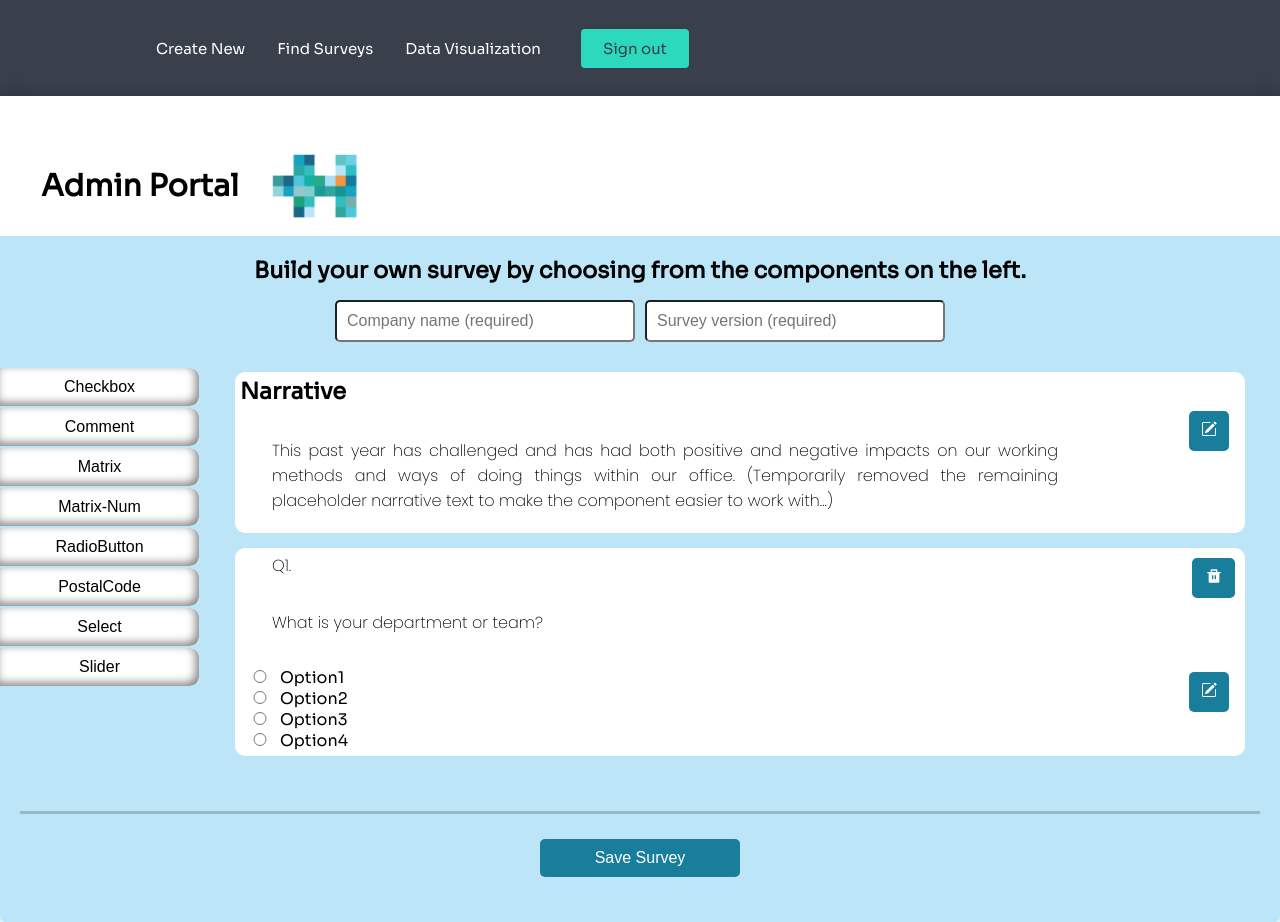
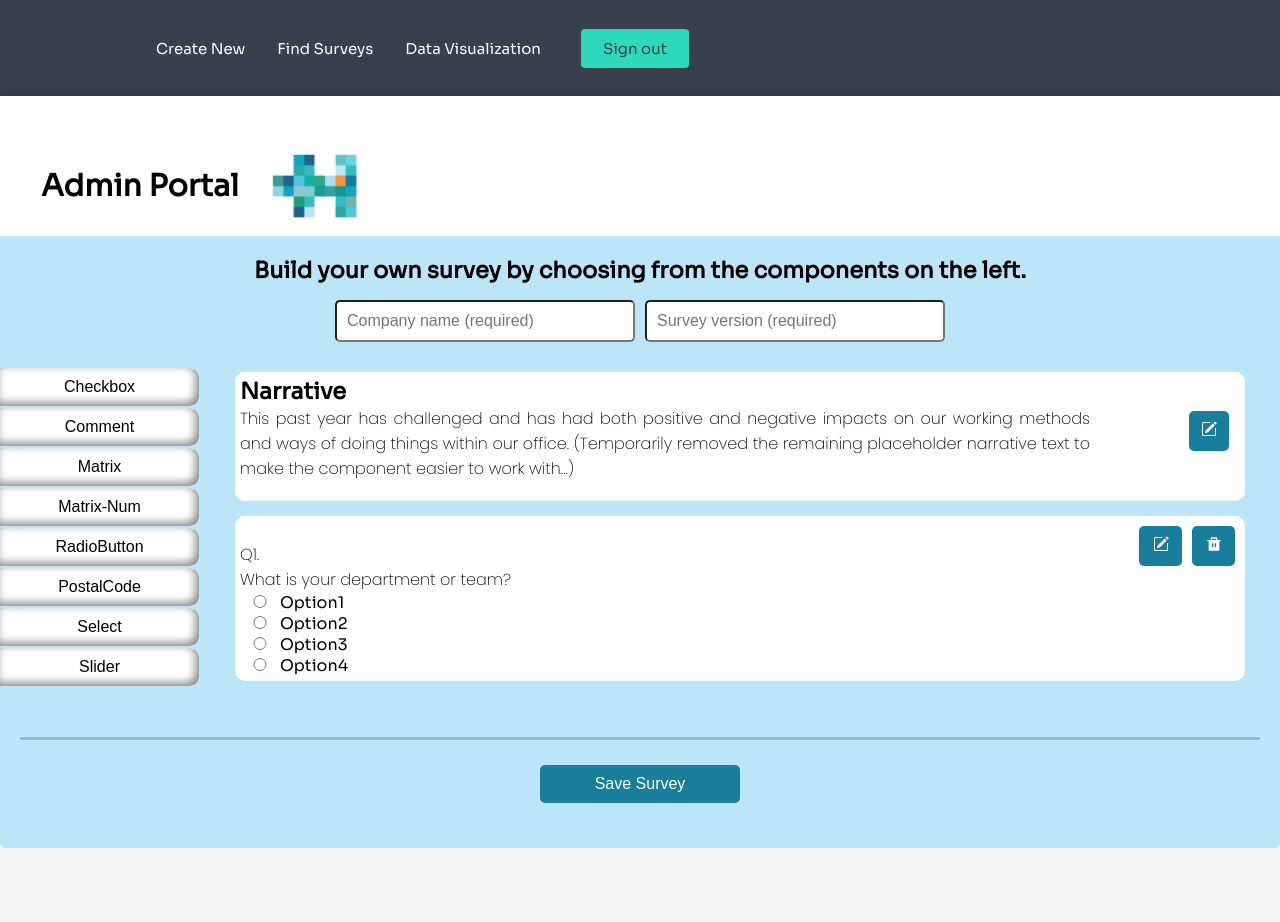
Before and after one commit to fjjes/project3-Hive, a React (Create React App) app in the folder client/: page / in a window 1280 px wide. Both pictures are taken after a click on the button "RadioButton". After the commit the page ends 848 px from the top, so only its background shows below. Built offline with nearby package versions, Linux system fonts and the light colour scheme.

Commit message:
arranged radioone buttons

```diff
--- a/client/src/components/AdminQuestions/RadioOne.js
+++ b/client/src/components/AdminQuestions/RadioOne.js
@@ -77,6 +77,19 @@ function RadioOne({ questionNumber }) {
       <button style={{ float: "right", width: "43px" }} onClick={onDelete}>
         <RiIcons.RiDeleteBinFill />
       </button>
+      <div className="edit-button">
+        <button
+          style={{ float: "right", width: "43px" }}
+          className="clear icn3"
+          title="Edit"
+          onClick={() => onEditClicked()}
+        >
+          <BsIcons.BsPencilSquare />
+        </button>
+        <span className="slash" style={{ color: "#fff" }}>
+          /
+        </span>
+      </div>
       <p className="question-intro">Q{questionNumber}.</p>
       {inEditMode.status ? (
         <input
@@ -153,13 +166,13 @@ function RadioOne({ questionNumber }) {
           ) : (
             // </div>
             <div className="edit-button">
-              <button
+              {/* <button
                 className="clear icn3"
                 title="Edit"
                 onClick={() => onEditClicked()}
               >
                 <BsIcons.BsPencilSquare />
-              </button>
+              </button> */}
               <span className="slash" style={{ color: "#fff" }}>
                 /
               </span>
--- a/client/src/components/Form.css
+++ b/client/src/components/Form.css
@@ -148,6 +148,8 @@ h1 {
 .question-component li,
 .question-component label {
   font-size: 1rem;
+  padding: 0px 0px 0px 0px;
+  margin: 0px;
 }
 
 .question-component select {
```
